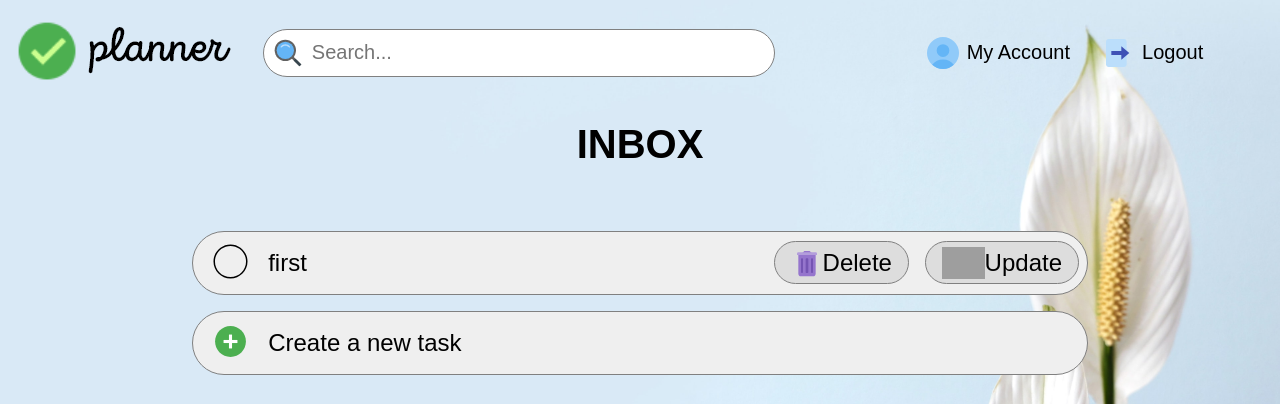
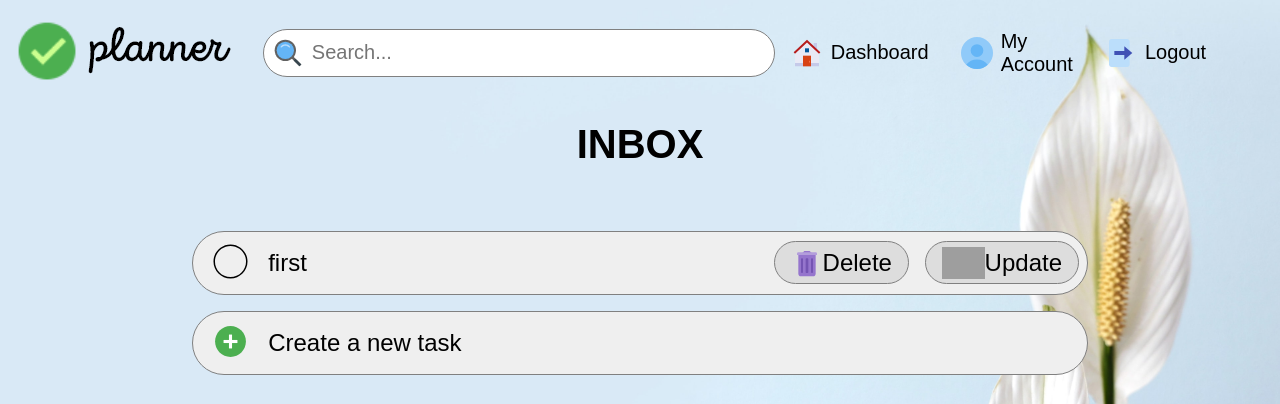
Before and after one commit to anushkakamalja/Personal-Planner, a Flask app: a page that uses project/templates/base.html in a window 1280 px wide. Shown: the top 404 px of the page. Run offline with Flask 2, Linux system fonts and the light colour scheme; a user stored in the database is signed in; data comes from the database, SQL or seed files in the repository; both versions use the stored data as it was after the commit; grey boxes are pictures that could not be loaded.

Commit message:
Add existing project only accessible feature

```diff
--- a/project/main.py
+++ b/project/main.py
@@ -1,9 +1,11 @@
-from flask import Blueprint, render_template, request, url_for, redirect
+from flask import Blueprint, render_template, request, url_for, redirect, abort
 from .models import Dashboard
 from .models import Tasks
 from . import db
 from flask_login import login_required, current_user
 from sqlalchemy.engine import url
+from sqlalchemy.sql import exists
+from sqlalchemy import func
 
 main = Blueprint('main', __name__)
 
@@ -32,9 +34,14 @@ def tasks(project):
         # complete=Tasks.query.filter_by(complete=True).all()
         return redirect(url_for('main.tasks',project=project))
     else:
-        incomplete=Tasks.query.filter_by(complete=False,project=project).all()
-        complete=Tasks.query.filter_by(complete=True,project=project).all()
-        return render_template('task.html', project=project, incomplete=incomplete, complete=complete)
+        # exists = db.session.query(Dashboard.title).filter_by(title=).first() is not None
+        exists = db.session.query(Dashboard).filter(func.lower(Dashboard.title)==func.lower(project)).first() is not None
+        if exists:
+            incomplete=Tasks.query.filter_by(complete=False,project=project).all()
+            complete=Tasks.query.filter_by(complete=True,project=project).all()
+            return render_template('task.html', project=project, incomplete=incomplete, complete=complete)
+        else:
+            abort(404)
 
 @main.route('/dashboard', methods=['GET','POST'])
 @login_required
--- a/project/templates/base.html
+++ b/project/templates/base.html
@@ -30,6 +30,9 @@
           <input type="text" name="Search" id="" placeholder="Search..." />
         </div>
         <div class="nav-hide navbar-links">
+          {% block new_nav_link %}
+
+          {% endblock new_nav_link %}
           {% if current_user.is_authenticated %}
           <div class="navbar-items navbar-account">
             <img
--- a/project/templates/task.html
+++ b/project/templates/task.html
@@ -1,6 +1,16 @@
 {% extends 'base.html' %} {% block stylesheet %}
 <link rel="stylesheet" href="/static/css/task.css" />
 {% endblock stylesheet %} {% block title %} My Tasks {% endblock title %}
+{% block new_nav_link %}
+<div class="navbar-items navbar-account">
+  <img
+    src="{{url_for('static',filename='assets/icons/home_48px.svg')}}"
+    alt=""
+    draggable="false"
+  />
+  <a href="{{url_for('main.dashboard')}}">Dashboard</a>
+</div>
+{% endblock new_nav_link %}
 {%block content %}
 <h1 class="taskpage-header">{{project}}</h1>
 
```
Also changed, not shown: project/db.sqlite.
